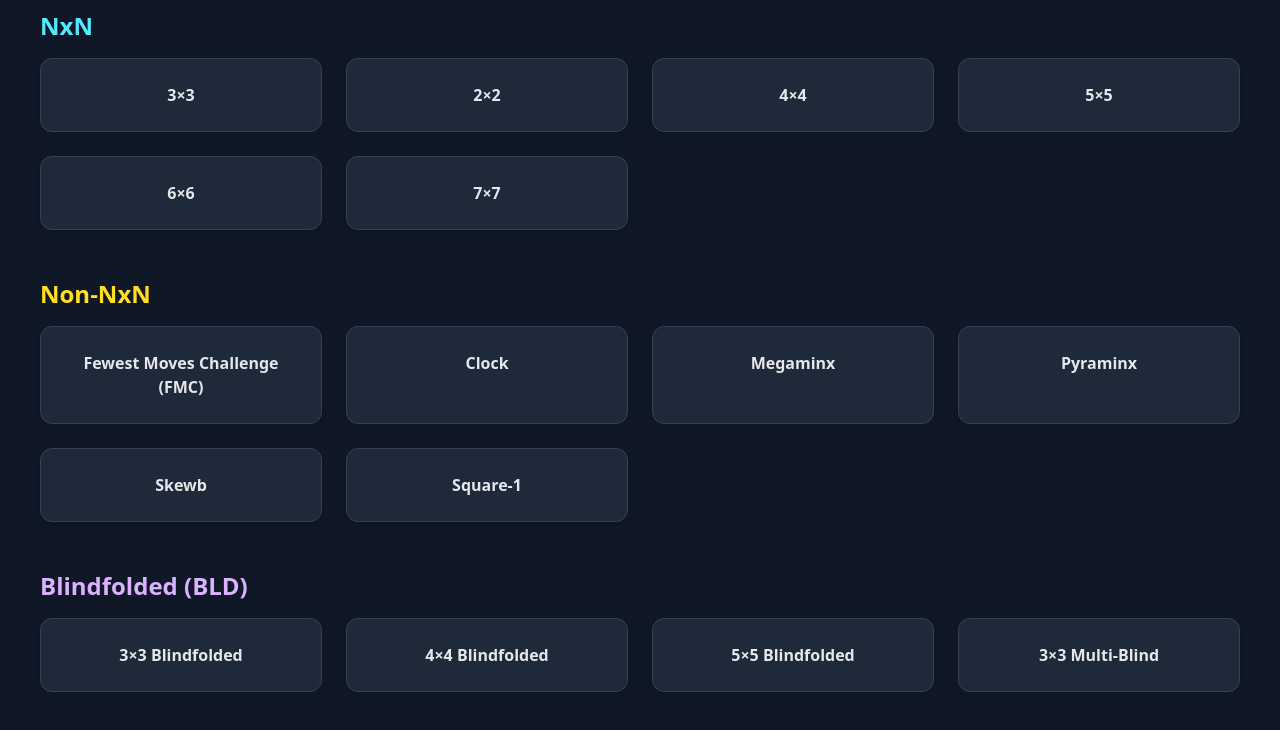
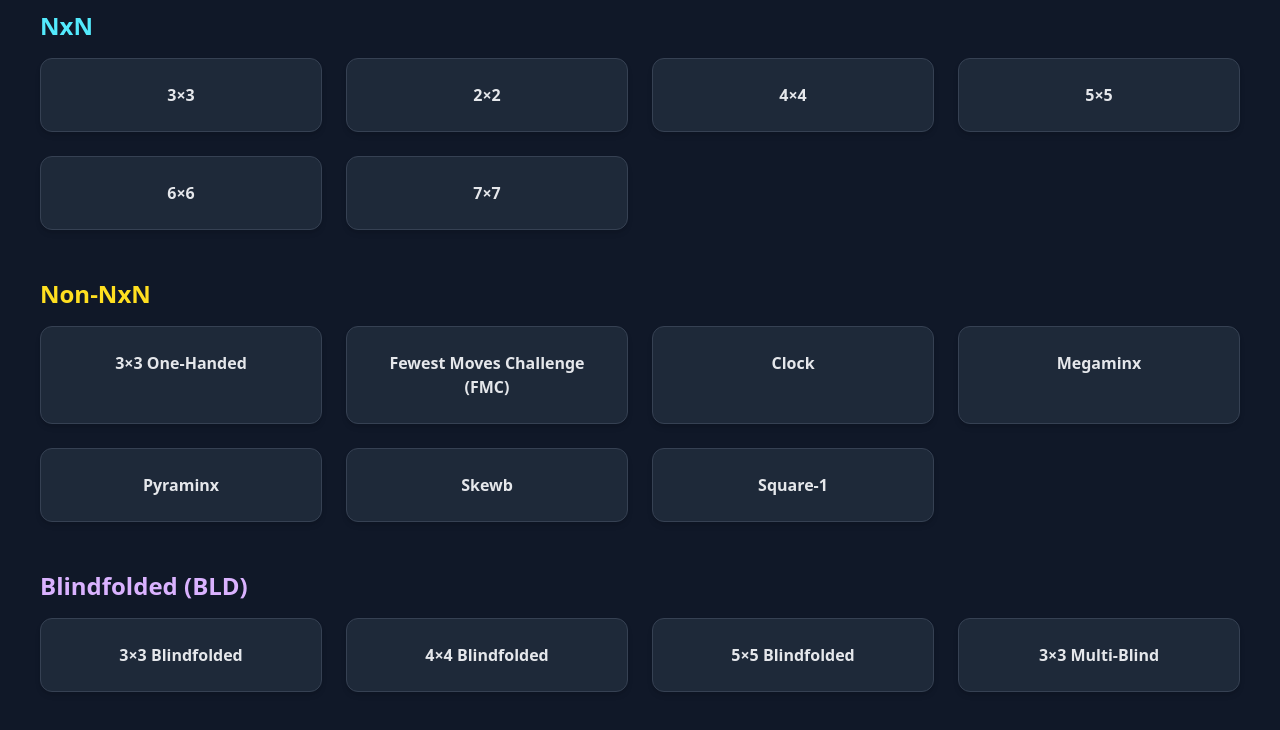
Before and after one commit to Mikey-Chou123/CubeMap, a website: page src/index.html in a window 1280 px wide. Shown: the part 170-900 px from the top of the page. Drawn offline with Linux system fonts and the light colour scheme.

Commit message:
added missing OH in index.html

```diff
--- a/src/index.html
+++ b/src/index.html
@@ -42,6 +42,7 @@
     <section>
       <h2 class="text-xl sm:text-2xl font-bold mb-4 text-yellow-300">Non-NxN</h2>
       <div class="grid grid-cols-1 sm:grid-cols-2 md:grid-cols-3 lg:grid-cols-4 gap-6">
+        <a href="apology.html" class="event-card color-teal">3×3 One-Handed</a>
         <a href="apology.html" class="event-card color-orange">Fewest Moves Challenge (FMC)</a>
         <a href="apology.html" class="event-card color-yellow">Clock</a>
         <a href="apology.html" class="event-card color-fuchsia">Megaminx</a>
@@ -49,6 +50,9 @@
         <a href="apology.html" class="event-card color-red">Skewb</a>
         <a href="apology.html" class="event-card color-sky">Square-1</a>
       </div>
+    </section>
+
+    </div>
     </section>
 
     <!-- Blindfolded Events -->
```
